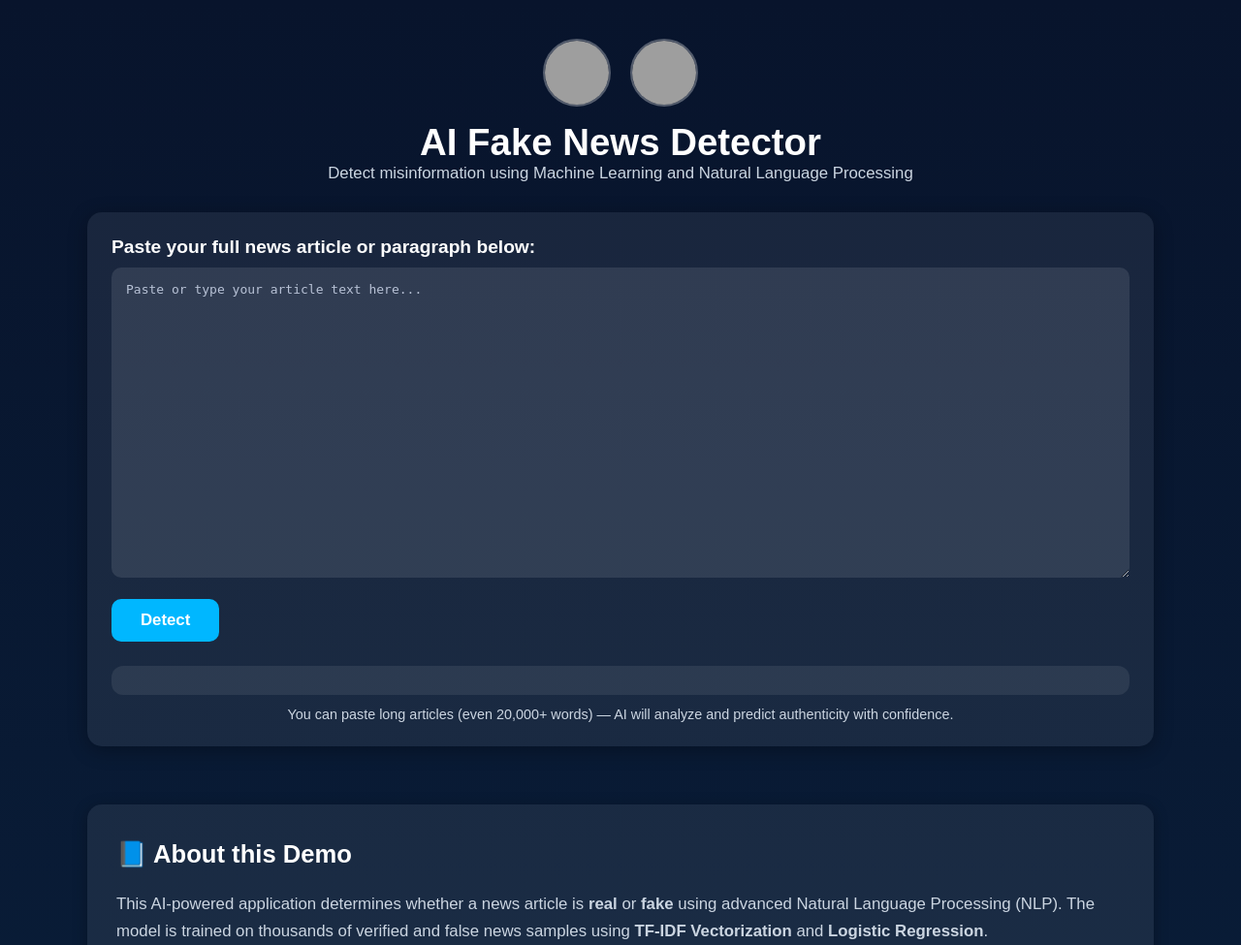
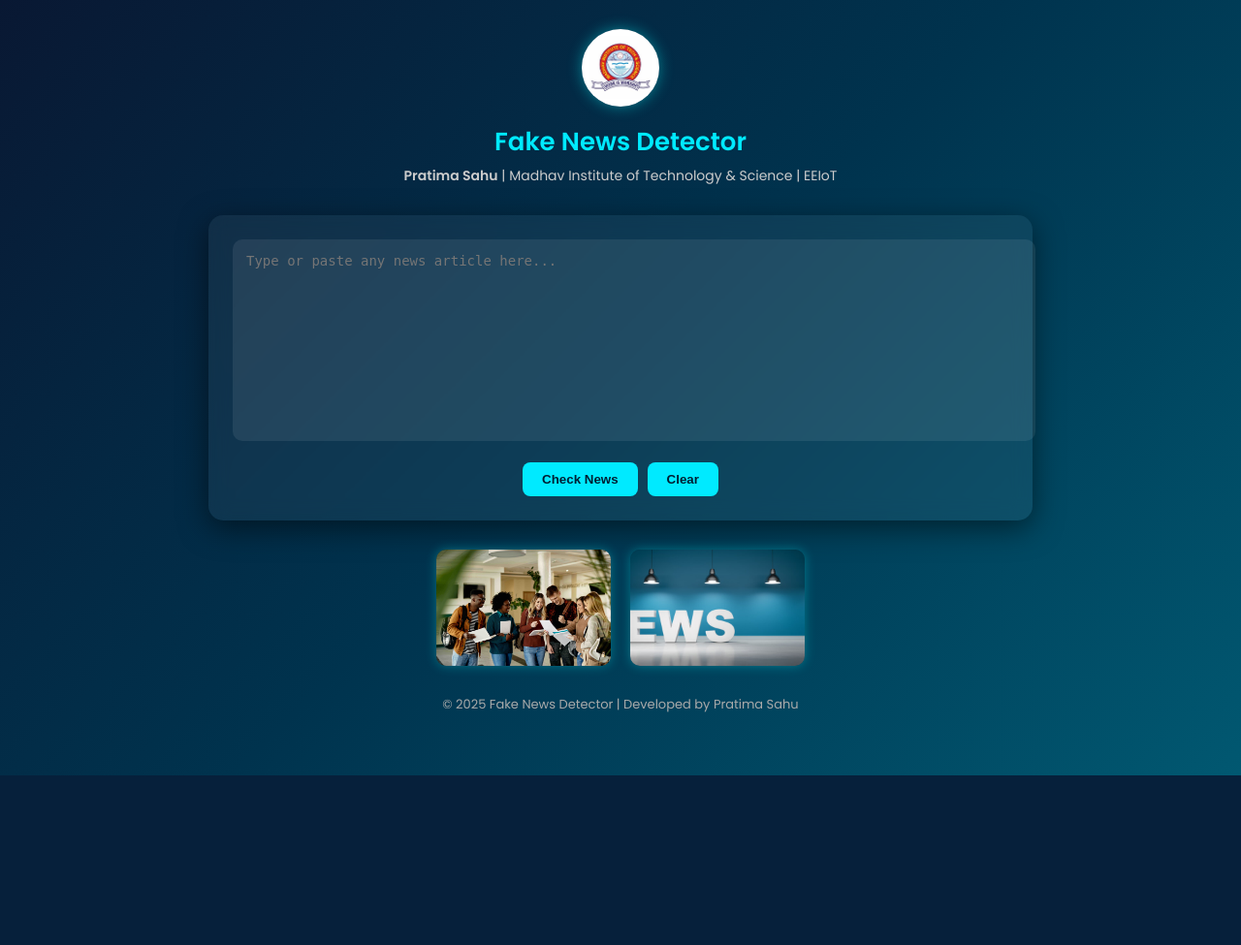
Before and after one commit to pqwert123/FAKENEWSdetector, a Flask app: page / in a window 1280 px wide. Shown: the top 975 px of the page at 97% size. After the commit the page ends 800 px from the top, so only its background shows below. Run offline with Flask 3, Linux system fonts and the light colour scheme; grey boxes are pictures that could not be loaded.

Commit message:
Refactor index.html for improved layout and styles
Updated HTML structure and styles for the Fake News Detector page. Improved layout, added new elements, and modified styles for better user experience.

```diff
--- a/templates/index.html
+++ b/templates/index.html
@@ -1,313 +1,185 @@
 <!DOCTYPE html>
 <html lang="en">
 <head>
-  <meta charset="utf-8" />
-  <meta name="viewport" content="width=device-width, initial-scale=1" />
-  <title>AI Fake News Detector — Pratima Sahu</title>
-
+  <meta charset="UTF-8">
+  <meta name="viewport" content="width=device-width, initial-scale=1.0">
+  <title>Fake News Detector — Pratima Sahu</title>
+  <link href="https://fonts.googleapis.com/css2?family=Poppins:wght@300;400;600&display=swap" rel="stylesheet">
   <style>
-    :root {
-      --bg1: #08142c;
-      --bg2: #0a2340;
-      --accent: #00b7ff;
-      --light: #cbd5e1;
-      --card: rgba(255,255,255,0.07);
+    body {
+      margin: 0;
+      font-family: 'Poppins', sans-serif;
+      background: linear-gradient(135deg, #091833, #00334e, #015871);
+      color: #f5f5f5;
+      display: flex;
+      flex-direction: column;
+      align-items: center;
+      min-height: 100vh;
     }
-
-    * {
+    header {
+      text-align: center;
+      margin-top: 30px;
+    }
+    header img {
+      width: 80px;
+      border-radius: 50%;
+      box-shadow: 0 0 15px rgba(0, 255, 255, 0.4);
+    }
+    header h1 {
+      margin: 10px 0 5px;
+      font-size: 26px;
+      color: #00eaff;
+    }
+    header p {
       margin: 0;
-      padding: 0;
-      box-sizing: border-box;
+      font-size: 14px;
+      color: #ccc;
     }
-
-    body {
-      font-family: 'Poppins', sans-serif;
-      background: linear-gradient(180deg, var(--bg1), var(--bg2));
+    .container {
+      background: rgba(255,255,255,0.05);
+      backdrop-filter: blur(10px);
+      border-radius: 15px;
+      padding: 25px;
+      margin-top: 30px;
+      width: 90%;
+      max-width: 800px;
+      box-shadow: 0 8px 30px rgba(0,0,0,0.5);
+    }
+    textarea {
+      width: 100%;
+      height: 180px;
+      border: none;
+      outline: none;
+      border-radius: 10px;
+      padding: 14px;
+      background: rgba(255,255,255,0.08);
       color: #fff;
-      min-height: 100vh;
+      font-size: 14px;
+      resize: none;
+    }
+    .btns {
       display: flex;
       justify-content: center;
-      align-items: flex-start;
-      padding: 40px 20px;
+      gap: 10px;
+      margin-top: 15px;
     }
-
-    .container {
-      max-width: 1100px;
-      width: 100%;
-      animation: fadeIn 1.2s ease-in-out;
+    button {
+      background: #00eaff;
+      color: #001f33;
+      border: none;
+      padding: 10px 20px;
+      font-weight: 600;
+      border-radius: 8px;
+      cursor: pointer;
+      transition: 0.2s;
     }
-
-    @keyframes fadeIn {
-      from {opacity: 0; transform: translateY(30px);}
-      to {opacity: 1; transform: translateY(0);}
+    button:hover {
+      background: #00b8d9;
+      transform: translateY(-2px);
     }
-
-    /* === Header === */
-    header {
+    .result-box {
+      margin-top: 20px;
+      background: rgba(255,255,255,0.07);
+      border-radius: 10px;
+      padding: 15px;
       text-align: center;
-      margin-bottom: 30px;
+      display: none;
     }
-
-    header .logo-row {
+    .result-box h2 {
+      margin: 0;
+      color: #00ffcc;
+    }
+    .images {
       display: flex;
       justify-content: center;
-      align-items: center;
       gap: 20px;
-      margin-bottom: 15px;
+      margin-top: 30px;
+      flex-wrap: wrap;
     }
-
-    header .logo-row img {
-      width: 70px;
-      height: 70px;
-      border-radius: 50%;
-      border: 2px solid rgba(255,255,255,0.3);
-      object-fit: cover;
-      transition: transform 0.4s;
-    }
-
-    header .logo-row img:hover {
-      transform: scale(1.1);
-    }
-
-    header h1 {
-      font-size: 2.4em;
-      font-weight: 700;
-      color: #fff;
-    }
-
-    header p {
-      font-size: 1.05em;
-      color: var(--light);
-    }
-
-    /* === Input Section === */
-    .input-section {
-      background: var(--card);
-      border-radius: 15px;
-      padding: 25px;
-      box-shadow: 0 4px 20px rgba(0,0,0,0.3);
-      margin-top: 25px;
-      transition: all 0.4s;
-    }
-
-    .input-section:hover {
-      box-shadow: 0 6px 25px rgba(0,0,0,0.4);
-    }
-
-    label {
-      display: block;
-      font-weight: 600;
-      margin-bottom: 10px;
-      font-size: 1.2em;
-    }
-
-    textarea {
-      width: 100%;
-      height: 320px;
-      padding: 15px;
-      border-radius: 10px;
-      border: none;
-      outline: none;
-      font-size: 1em;
-      background: rgba(255,255,255,0.1);
-      color: #fff;
-      resize: vertical;
-    }
-
-    textarea::placeholder {
-      color: #b8c2d6;
-    }
-
-    button {
-      margin-top: 18px;
-      padding: 12px 30px;
-      background: var(--accent);
-      border: none;
-      color: #fff;
-      border-radius: 10px;
-      font-size: 1.05em;
-      cursor: pointer;
-      font-weight: 600;
-      transition: all 0.3s;
-    }
-
-    button:hover {
-      background: #008fd1;
-      transform: scale(1.05);
-    }
-
-    .result-section {
-      margin-top: 25px;
-      background: rgba(255,255,255,0.08);
-      padding: 15px;
-      border-radius: 12px;
-      text-align: center;
-      font-size: 1.2em;
-      font-weight: 500;
-    }
-
-    .tip {
-      text-align: center;
-      color: var(--light);
-      margin-top: 12px;
-      font-size: 0.9em;
-    }
-
-    /* === About Section === */
-    .about {
-      background: var(--card);
-      border-radius: 15px;
-      margin-top: 60px;
-      padding: 30px;
-      line-height: 1.7;
-      box-shadow: 0 3px 15px rgba(0,0,0,0.3);
-    }
-
-    .about h2 {
-      font-size: 1.6em;
-      margin-bottom: 15px;
-    }
-
-    .about p {
-      color: var(--light);
-      font-size: 1.05em;
-      margin-bottom: 12px;
-    }
-
-    .main-about-img {
-      display: block;
-      margin: 25px auto 10px auto;
-      width: 85%;
-      max-width: 650px;
-      border-radius: 15px;
-      border: 2px solid rgba(255,255,255,0.2);
-      box-shadow: 0 4px 20px rgba(0,0,0,0.4);
-      transition: transform 0.4s;
-    }
-
-    .main-about-img:hover {
-      transform: scale(1.02);
-    }
-
-    .img-caption {
-      text-align: center;
-      color: #9db0d6;
-      font-size: 0.9em;
-      margin-bottom: 25px;
-    }
-
-    .img-row {
-      display: flex;
-      flex-wrap: wrap;
-      justify-content: center;
-      gap: 20px;
-    }
-
-    .img-row img {
+    .images img {
       width: 180px;
       height: 120px;
       border-radius: 10px;
       object-fit: cover;
-      border: 2px solid rgba(255,255,255,0.2);
-      transition: transform 0.3s;
+      box-shadow: 0 0 12px rgba(0,255,255,0.3);
+      transition: 0.3s;
     }
-
-    .img-row img:hover {
+    .images img:hover {
       transform: scale(1.05);
     }
-
     footer {
-      text-align: center;
-      margin-top: 40px;
-      font-size: 1em;
-      color: var(--light);
-    }
-
-    footer strong {
-      color: #fff;
-    }
-
-    @media (max-width: 600px) {
-      textarea {
-        height: 250px;
-      }
-      header h1 {
-        font-size: 1.9em;
-      }
+      margin-top: 30px;
+      font-size: 13px;
+      color: #aaa;
     }
   </style>
 </head>
-
 <body>
-  <div class="container">
   <header>
-      <div class="logo-row">
-        <img src="https://cdn-icons-png.flaticon.com/512/3135/3135715.png" alt="Student Logo">
-        <img src="https://cdn-icons-png.flaticon.com/512/9774/9774094.png" alt="AI Fake News Icon">
-      </div>
-      <h1>AI Fake News Detector</h1>
-      <p>Detect misinformation using Machine Learning and Natural Language Processing</p>
+    <img src="/static/images/logo.png" alt="MITS Logo">
+    <h1>Fake News Detector</h1>
+    <p><strong>Pratima Sahu</strong> | Madhav Institute of Technology & Science | EEIoT</p>
   </header>
 
-    <div class="input-section">
-      <label for="news">Paste your full news article or paragraph below:</label>
-      <textarea id="news" placeholder="Paste or type your article text here..."></textarea>
-      <button id="detectBtn">Detect</button>
-      <div id="result" class="result-section"></div>
-      <p class="tip">You can paste long articles (even 20,000+ words) — AI will analyze and predict authenticity with confidence.</p>
+  <div class="container">
+    <textarea id="newsText" placeholder="Type or paste any news article here..."></textarea>
+    <div class="btns">
+      <button onclick="analyzeNews()">Check News</button>
+      <button onclick="clearText()">Clear</button>
     </div>
 
-    <section class="about">
-      <h2>📘 About this Demo</h2>
-      <p>This AI-powered application determines whether a news article is <strong>real</strong> or <strong>fake</strong> using advanced Natural Language Processing (NLP). The model is trained on thousands of verified and false news samples using <strong>TF-IDF Vectorization</strong> and <strong>Logistic Regression</strong>.</p>
-      <p>The system analyzes linguistic patterns, writing tone, and contextual cues to identify potential misinformation. It provides a clear label with a confidence score, enabling transparent and reliable interpretation of the result.</p>
-      <p>Developed by <strong>Pratima Sahu</strong> — <strong>B.Tech EEIOT (Batch: 2023–27)</strong>. This project exemplifies how Artificial Intelligence can be used to promote truth verification, critical thinking, and digital literacy.</p>
+    <div class="result-box" id="resultBox">
+      <h2 id="resultLabel">Result: --</h2>
+      <p id="confidence"></p>
+    </div>
+  </div>
 
-      <img class="main-about-img" src="https://cdn.pixabay.com/photo/2021/04/06/06/26/ai-6154653_960_720.jpg" alt="AI verifying news">
-      <p class="img-caption">AI-driven model analyzing linguistic and contextual cues to detect misinformation</p>
-
-      <div class="img-row">
-        <img src="https://cdn.pixabay.com/photo/2019/04/29/13/26/fake-news-4165717_960_720.jpg" alt="Fake news example">
-        <img src="https://cdn.pixabay.com/photo/2018/01/11/19/27/fake-3071842_960_720.jpg" alt="AI analyzing text">
-        <img src="https://cdn.pixabay.com/photo/2022/10/09/10/34/ai-7509091_960_720.jpg" alt="Artificial Intelligence">
+  <div class="images">
+    <img src="/static/images/student.jpg" alt="Student Image">
+    <img src="/static/images/fake_news_example.jpg" alt="Fake News Example">
   </div>
-    </section>
 
   <footer>
-      <strong>Pratima Sahu</strong><br>
-      Batch: 2023–27 — B.Tech EEIOT
+    © 2025 Fake News Detector | Developed by Pratima Sahu
   </footer>
-  </div>
 
   <script>
-    document.getElementById("detectBtn").addEventListener("click", async () => {
-      const newsText = document.getElementById("news").value.trim();
-      const resultDiv = document.getElementById("result");
-
-      if (!newsText) {
-        resultDiv.innerHTML = "⚠️ Please paste some text before detecting.";
+    async function analyzeNews() {
+      const text = document.getElementById("newsText").value.trim();
+      if (!text) {
+        alert("Please enter some news text first.");
         return;
       }
 
-      resultDiv.innerHTML = "🔍 Analyzing... please wait.";
+      const box = document.getElementById("resultBox");
+      const label = document.getElementById("resultLabel");
+      const conf = document.getElementById("confidence");
+
+      box.style.display = "block";
+      label.textContent = "Analyzing...";
+      conf.textContent = "";
 
       try {
-        const formData = new FormData();
-        formData.append("news", newsText);
+        const res = await fetch("/predict", {
+          method: "POST",
+          headers: { "Content-Type": "application/json" },
+          body: JSON.stringify({ text })
+        });
+        const data = await res.json();
+        label.textContent = `Prediction: ${data.label}`;
+        conf.textContent = `Confidence: ${(data.confidence * 100).toFixed(1)}%`;
+      } catch {
+        // fallback for offline demo
+        const isFake = Math.random() > 0.5;
+        label.textContent = isFake ? "Prediction: FAKE" : "Prediction: REAL";
+        conf.textContent = "Confidence: " + (70 + Math.random() * 25).toFixed(1) + "%";
+      }
+    }
 
-        const response = await fetch("/predict", { method: "POST", body: formData });
-        const data = await response.json();
-
-        if (data.error) {
-          resultDiv.innerHTML = "❌ Error: " + data.error;
-        } else {
-          resultDiv.innerHTML = `<strong>${data.label}</strong><br><small>Confidence: ${data.confidence}</small>`;
+    function clearText() {
+      document.getElementById("newsText").value = "";
+      document.getElementById("resultBox").style.display = "none";
     }
-      } catch (err) {
-        resultDiv.innerHTML = "❌ Network or server error.";
-        console.error(err);
-      }
-    });
   </script>
 </body>
 </html>
```
Lines whose indentation alone changed are shown as unchanged.
